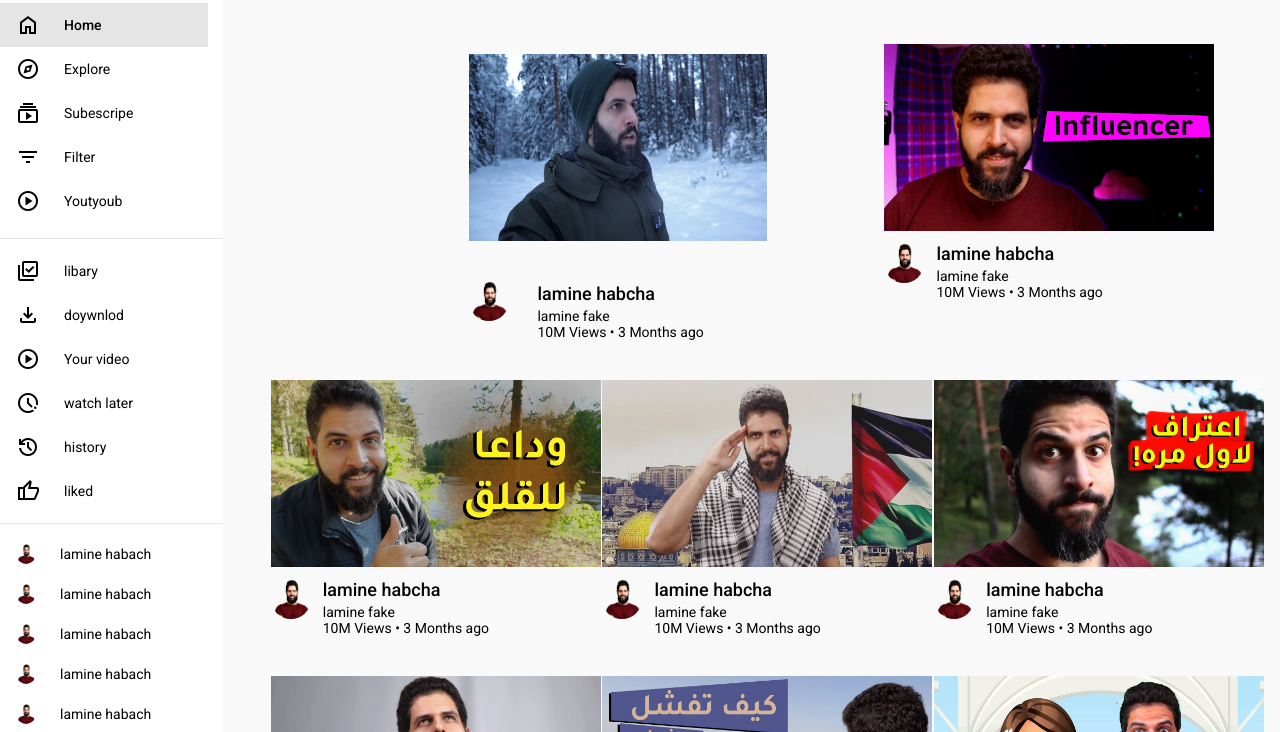
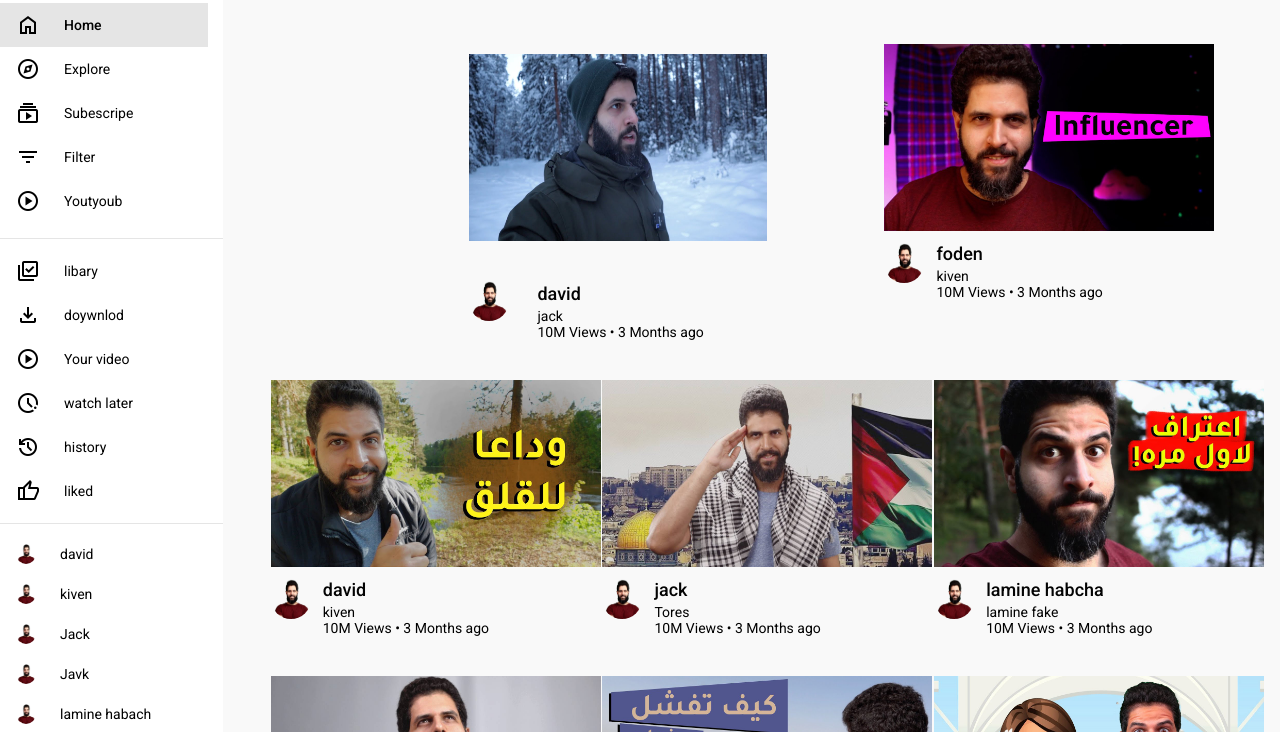
Before and after one commit to MOHAMED-RABEHI/youtuob-website, a plain HTML site: page YOTYOBE/index.html in a window 1280 px wide. Shown: the part 68-800 px from the top of the page. Drawn offline with nearby package versions, Linux system fonts and the light colour scheme; a web font is replaced by a local one.

Commit message:
Update index.html

```diff
--- a/YOTYOBE/index.html
+++ b/YOTYOBE/index.html
@@ -155,21 +155,21 @@
 
             <a href="#" class="nav-link ">
                 <img src="./images/profile-pic.png" class="img-h">
-                    <span > lamine habach</span>
+                    <span > david</span>
             </a>
             <a href="#" class="nav-link ">
                 <img src="./images/profile-pic.png" class="img-h">
-                    <span >lamine habach </span>
+                    <span >kiven</span>
             </a>
             <a href="#" class="nav-link ">
                 <img src="./images/profile-pic.png" class="img-h">
-                    <span >lamine habach </span>
+                    <span >Jack</span>
             </a>
 
 
             <a href="#" class="nav-link ">
                 <img src="./images/profile-pic.png" class="img-h">
-                    <span >lamine habach </span>
+                    <span >Javk </span>
             </a>
 
             <a href="#" class="nav-link ">
@@ -196,10 +196,10 @@
                         </div>
                         <div class="title">
                             <a href="" class="video-title">
-                              lamine habcha
+                              david
                             </a>
                            <a href="" class="video-creator">
-                            lamine fake
+                            jack
                            </a>
                            <span>10M Views • 3 Months ago</span>
                         </div>
@@ -224,10 +224,10 @@
                     </div>
                     <div class="title">
                         <a href="" class="video-title">
-                          lamine habcha
+                          foden
                         </a>
                        <a href="" class="video-creator">
-                        lamine fake
+                        kiven
                        </a>
                        <span>10M Views • 3 Months ago</span>
                     </div>
@@ -252,10 +252,10 @@
                     </div>
                     <div class="title">
                         <a href="" class="video-title">
-                          lamine habcha
+                          david
                         </a>
                        <a href="" class="video-creator">
-                        lamine fake
+                        kiven
                        </a>
                        <span>10M Views • 3 Months ago</span>
                     </div>
@@ -281,10 +281,10 @@
                     </div>
                     <div class="title">
                         <a href="" class="video-title">
-                          lamine habcha
+                          jack
                         </a>
                        <a href="" class="video-creator">
-                        lamine fake
+                        Tores
                        </a>
                        <span>10M Views • 3 Months ago</span>
                     </div>
```
